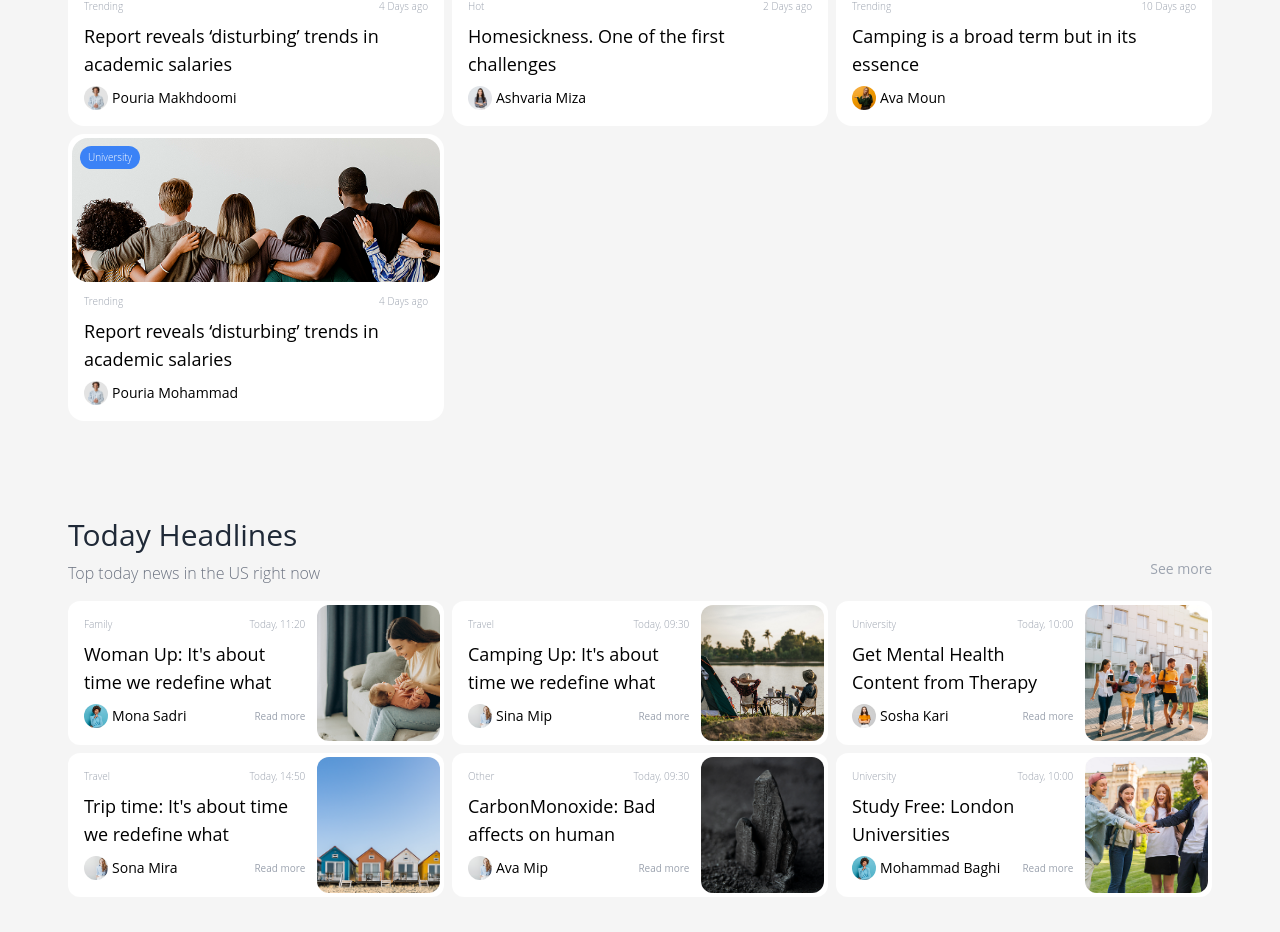
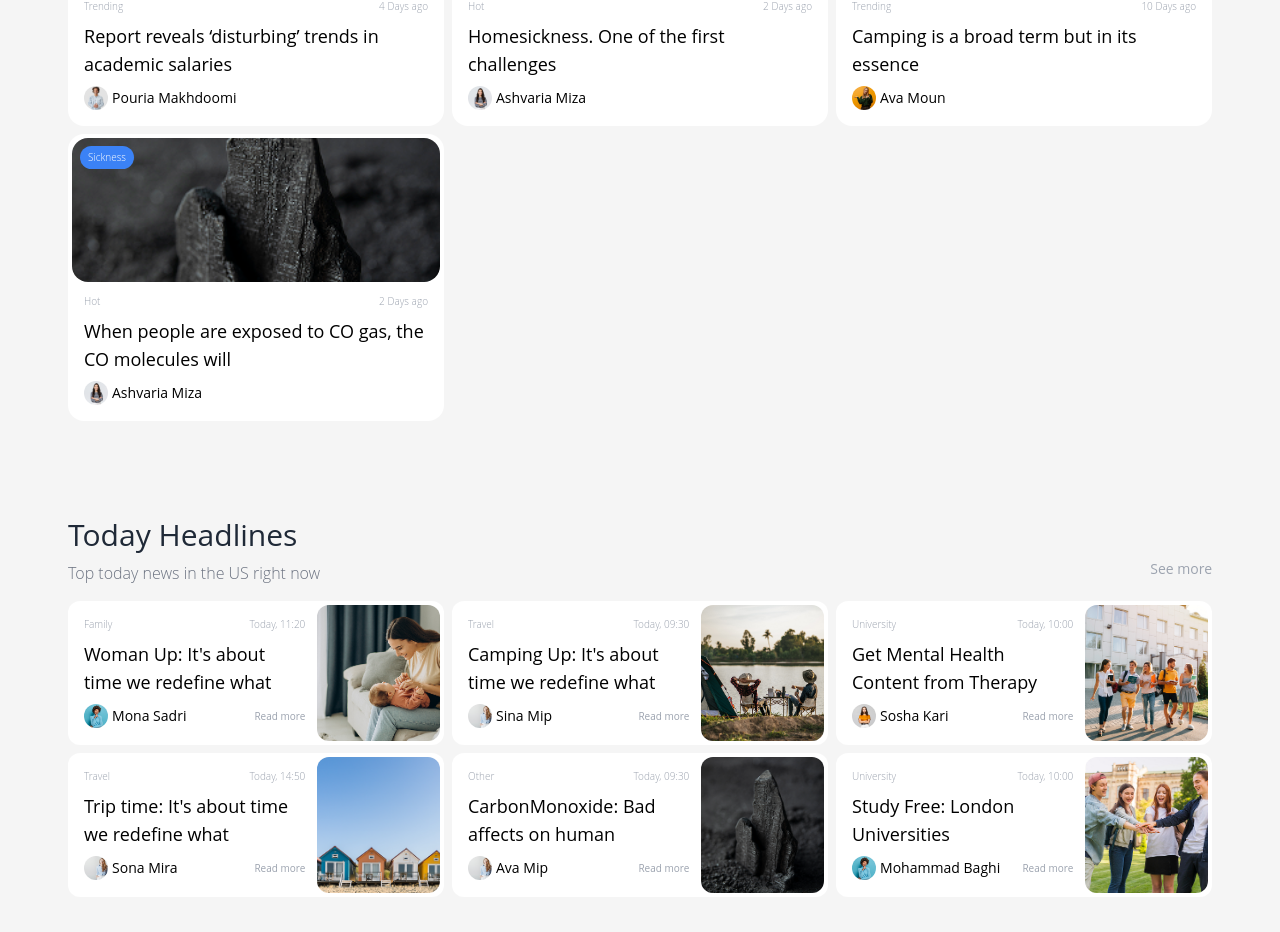
Before and after one commit to setykarimi/Heya-News, a React (Vite) app: page / in a window 1280 px wide. Shown: the part 857-1789 px from the top of the page. Built offline with nearby package versions, Linux system fonts and the light colour scheme; some icons are missing.

Commit message:
Subject: MultiLanguage, Description: Edit content for multiLanguage, Date: 7/7/2023

```diff
--- a/src/components/card/components/popularArticle.jsx
+++ b/src/components/card/components/popularArticle.jsx
@@ -4,6 +4,7 @@ import girl2 from 'Images/people/girlTwo.png';
 import camping from 'Images/travel/camping.png';
 import friends from 'Images/university/friendship.png';
 import laptopGirl from 'Images/university/laptopGirl.png';
+import carbon from 'Images/carbonMonoxide/carbonMonoxide.png';
 import { Link } from 'react-router-dom';
 import CardNews from '../cardNews';
 import { useTranslation } from 'react-i18next';
@@ -15,39 +16,39 @@ export default function PopularArticles() {
     const news = [
         {
             img: friends,
-            badge: "University",
-            type: "Trending",
+            badge: t("badge.university"),
+            type: t("type.trending"),
             date: "4",
-            title: "Report reveals ‘disturbing’ trends in academic salaries",
-            author: "Pouria Makhdoomi",
+            title: t("news_list.title1"),
+            author: t("names.name1"),
             avatar: boy
         },
         {
             img: laptopGirl,
-            badge: "Students",
-            type: "Hot",
+            badge: t("badge.students"),
+            type:  t("type.hot"),
             date: "2",
-            title: "Homesickness. One of the first challenges",
-            author: "Ashvaria Miza",
+            title: t("news_list.title2"),
+            author: t("names.name2"),
             avatar: girl2
         },
         {
             img: camping,
-            badge: "Camping",
-            type: "Trending",
+            badge: t("badge.camping"),
+            type: t("type.trending"),
             date: "10",
-            title: "Camping is a broad term but in its essence",
-            author: "Ava Moun",
+            title: t("news_list.title3"),
+            author: t("names.name3"),
             avatar: girl
         },
         {
-            img: friends,
-            badge: "University",
-            type: "Trending",
-            date: "4",
-            title: "Report reveals ‘disturbing’ trends in academic salaries",
-            author: "Pouria Mohammad",
-            avatar: boy
+            img: carbon,
+            badge: t("badge.sickness"),
+            type:  t("type.hot"),
+            date: "2",
+            title: t("news_list.title4"),
+            author: t("names.name2"),
+            avatar: girl2
         },
     ]
 
```
